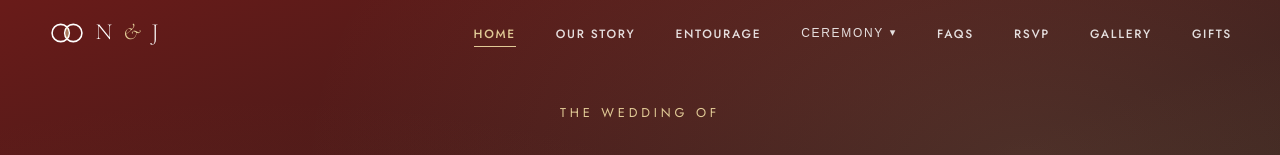
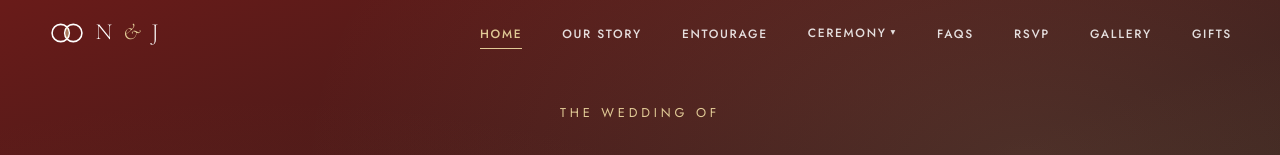
Before and after one commit to nimrodmanalaysay/nimrod-jirah-wedding, a React (Vite) app: page / in a window 1280 px wide. Shown: the top 155 px of the page. Built offline with nearby package versions, Linux system fonts and the light colour scheme.

Commit message:
16th edit, fixed the Ceremony tab

```diff
--- a/src/components/Navbar.css
+++ b/src/components/Navbar.css
@@ -23,7 +23,7 @@
   box-shadow: 0 2px 20px rgba(105,27,25,0.2);
 }
 
-/* ── Brand (logo mark + N & J) ── */
+/* ── Brand ── */
 .navbar__brand {
   display: flex;
   align-items: center;
@@ -31,15 +31,11 @@
   text-decoration: none;
   flex-shrink: 0;
 }
-
 .navbar__logo-icon {
-  width: 38px;
-  height: 22px;
+  width: 38px; height: 22px;
   transition: opacity var(--transition);
 }
-.navbar__brand:hover .navbar__logo-icon {
-  opacity: 0.8;
-}
+.navbar__brand:hover .navbar__logo-icon { opacity: 0.8; }
 
 .navbar__brand-text {
   font-family: var(--font-display);
@@ -50,19 +46,13 @@
   transition: color var(--transition);
   line-height: 1;
 }
-.navbar__brand-amp {
-  color: var(--gold);
-  font-style: italic;
-  margin: 0 0.1rem;
-}
-
-/* Light state overrides */
-.navbar--light .navbar__brand-text { color: var(--sage); }
-.navbar--light .navbar__brand-amp  { color: var(--btn-color); }
+.navbar__brand-amp { color: var(--gold); font-style: italic; margin: 0 0.1rem; }
+.navbar--light .navbar__brand-text      { color: var(--sage); }
+.navbar--light .navbar__brand-amp       { color: var(--btn-color); }
 .navbar__brand:hover .navbar__brand-text { color: var(--gold); }
 .navbar--light .navbar__brand:hover .navbar__brand-text { color: var(--btn-color); }
 
-/* ── Desktop links ── */
+/* ── Desktop nav list ── */
 .navbar__links {
   list-style: none;
   display: flex;
@@ -70,6 +60,7 @@
   gap: 2.5rem;
 }
 
+/* ── Every tab — anchor AND the Ceremony NavLink — identical style ── */
 .navbar__link {
   font-size: 0.75rem;
   font-weight: 500;
@@ -79,6 +70,17 @@
   color: rgba(255,255,255,0.85);
   position: relative;
   transition: color var(--transition);
+  /* Reset any browser default for the element type */
+  background: none;
+  border: none;
+  padding: 0;
+  cursor: pointer;
+  line-height: inherit;
+  font-family: var(--font-body);
+  /* Flex only for tabs that have a chevron */
+  display: inline-flex;
+  align-items: center;
+  gap: 0.25rem;
 }
 .navbar__link::after {
   content: '';
@@ -89,15 +91,77 @@
   transition: width var(--transition);
 }
 .navbar__link:hover,
-.navbar__link--active           { color: var(--gold); }
+.navbar__link--active                { color: var(--gold); }
 .navbar__link:hover::after,
-.navbar__link--active::after    { width: 100%; }
+.navbar__link--active::after         { width: 100%; }
 
-/* Light state */
-.navbar--light .navbar__link           { color: var(--sage); }
-.navbar--light .navbar__link::after    { background: var(--btn-color); }
+/* Light state (inner pages, top of scroll) */
+.navbar--light .navbar__link         { color: var(--sage); }
+.navbar--light .navbar__link::after  { background: var(--btn-color); }
 .navbar--light .navbar__link:hover,
-.navbar--light .navbar__link--active   { color: var(--btn-color); }
+.navbar--light .navbar__link--active { color: var(--btn-color); }
+
+/* ── Ceremony dropdown wrapper ── */
+.navbar__dropdown-wrap {
+  position: relative;
+  display: flex;
+  align-items: center;
+}
+
+/* Tiny chevron beside "Ceremony" text */
+.navbar__dropdown-chevron {
+  font-size: 0.6rem;
+  display: inline-block;
+  transition: transform 0.2s ease;
+  line-height: 1;
+}
+.navbar__dropdown-chevron.open { transform: rotate(180deg); }
+
+/* Dropdown panel */
+.navbar__dropdown {
+  position: absolute;
+  top: calc(100% + 14px);
+  left: 50%;
+  transform: translateX(-50%);
+  min-width: 200px;
+  background: var(--burgundy);
+  border-radius: 3px;
+  list-style: none;
+  padding: 0.4rem 0;
+  box-shadow: 0 10px 32px rgba(0,0,0,0.25);
+  animation: dropdownIn 0.2s ease both;
+  z-index: 1000;
+}
+@keyframes dropdownIn {
+  from { opacity: 0; transform: translateX(-50%) translateY(-8px); }
+  to   { opacity: 1; transform: translateX(-50%) translateY(0); }
+}
+.navbar__dropdown::before {
+  content: '';
+  position: absolute;
+  top: -6px; left: 50%;
+  transform: translateX(-50%);
+  border: 6px solid transparent;
+  border-bottom-color: var(--burgundy);
+  border-top: none;
+}
+.navbar__dropdown-item {
+  display: block;
+  padding: 0.65rem 1.4rem;
+  font-size: 0.73rem;
+  font-weight: 500;
+  letter-spacing: 0.1em;
+  text-transform: uppercase;
+  text-decoration: none;
+  color: rgba(255,255,255,0.7);
+  transition: color var(--transition), background var(--transition);
+  white-space: nowrap;
+}
+.navbar__dropdown-item:hover,
+.navbar__dropdown-item.active {
+  color: var(--gold);
+  background: rgba(255,255,255,0.05);
+}
 
 /* ── Hamburger ── */
 .navbar__hamburger {
@@ -112,30 +176,26 @@
 }
 .navbar__hamburger span {
   display: block;
-  width: 24px;
-  height: 1.5px;
+  width: 24px; height: 1.5px;
   background: var(--white);
   transition: transform 0.3s ease, opacity 0.3s ease, background 0.3s ease;
 }
 .navbar--light .navbar__hamburger span { background: var(--sage); }
-/* Always white when drawer is open (dark bg behind) */
 .navbar__hamburger.open span           { background: var(--white); }
-
 .navbar__hamburger.open span:nth-child(1) { transform: translateY(6.5px) rotate(45deg); }
 .navbar__hamburger.open span:nth-child(2) { opacity: 0; }
 .navbar__hamburger.open span:nth-child(3) { transform: translateY(-6.5px) rotate(-45deg); }
 
-/* ── Backdrop (mobile) ── */
+/* ── Mobile backdrop ── */
 .navbar__backdrop {
-  position: fixed;
-  inset: 0;
+  position: fixed; inset: 0;
   background: rgba(0,0,0,0.35);
   z-index: 1000;
   animation: fadeIn 0.25s ease;
 }
-@keyframes fadeIn { from { opacity:0; } to { opacity:1; } }
+@keyframes fadeIn { from { opacity: 0; } to { opacity: 1; } }
 
-/* ── Mobile Drawer ── */
+/* ── Mobile drawer ── */
 .navbar__drawer {
   display: none;
   position: fixed;
@@ -154,7 +214,6 @@
 }
 .navbar__drawer--open { transform: translateX(0); }
 
-/* Drawer header */
 .navbar__drawer-header {
   display: flex;
   align-items: center;
@@ -183,144 +242,18 @@
   border-left: 2px solid transparent;
   transition: color var(--transition), border-color var(--transition), background var(--transition);
 }
-.navbar__drawer-link:hover {
+.navbar__drawer-link:hover,
+.navbar__drawer-link.active {
   color: var(--gold);
   background: rgba(225,202,150,0.06);
   border-left-color: var(--gold);
 }
-.navbar__drawer-link.active {
-  color: var(--gold);
-  border-left-color: var(--btn-color);
-  background: rgba(202,102,65,0.1);
-}
 
-/* ── Responsive ── */
-@media (max-width: 768px) {
-  .navbar         { padding: 1rem 1.2rem; }
-  .navbar--scrolled { padding: 0.8rem 1.2rem; }
-  .navbar__links    { display: none; }
-  .navbar__hamburger { display: flex; }
-  .navbar__drawer    { display: flex; }
-}
-
-/* ══════════════════════════════════════════════════════════
-   Ceremony Dropdown (desktop)
-   ══════════════════════════════════════════════════════════ */
-
-.navbar__dropdown-wrap {
-  position: relative;
-}
-
-/* The "Ceremony" trigger button styled identically to navbar__link */
-.navbar__dropdown-trigger {
-  display: flex;
-  align-items: center;
-  gap: 0.3rem;
-  background: none;
-  border: none;
-  padding: 0;
-  cursor: pointer;
-  /* Inherits font/color from .navbar__link */
-  font-size: 0.75rem;
-  font-weight: 500;
-  letter-spacing: 0.14em;
-  text-transform: uppercase;
-  color: rgba(255,255,255,0.85);
-  transition: color var(--transition);
-}
-.navbar__dropdown-trigger::after {
-  content: '';
-  position: absolute;
-  bottom: -4px; left: 0;
-  width: 0; height: 1px;
-  background: var(--gold);
-  transition: width var(--transition);
-}
-.navbar__dropdown-trigger:hover,
-.navbar__dropdown-trigger.navbar__link--active { color: var(--gold); }
-.navbar__dropdown-trigger:hover::after,
-.navbar__dropdown-trigger.navbar__link--active::after { width: 100%; }
-
-/* Light state */
-.navbar--light .navbar__dropdown-trigger { color: var(--sage); }
-.navbar--light .navbar__dropdown-trigger::after { background: var(--btn-color); }
-.navbar--light .navbar__dropdown-trigger:hover,
-.navbar--light .navbar__dropdown-trigger.navbar__link--active { color: var(--btn-color); }
-
-.navbar__dropdown-chevron {
-  font-size: 0.7rem;
-  display: inline-block;
-  transition: transform 0.2s ease;
-  margin-left: 1px;
-}
-.navbar__dropdown-chevron.open { transform: rotate(180deg); }
-
-/* Dropdown panel */
-.navbar__dropdown {
-  position: absolute;
-  top: calc(100% + 14px);
-  left: 50%;
-  transform: translateX(-50%);
-  min-width: 200px;
-  background: var(--burgundy);
-  border-radius: 3px;
-  list-style: none;
-  padding: 0.4rem 0;
-  box-shadow: 0 10px 32px rgba(0,0,0,0.25);
-  animation: dropdownIn 0.2s ease both;
-  z-index: 1000;
-}
-@keyframes dropdownIn {
-  from { opacity: 0; transform: translateX(-50%) translateY(-8px); }
-  to   { opacity: 1; transform: translateX(-50%) translateY(0); }
-}
-
-/* Arrow pointer */
-.navbar__dropdown::before {
-  content: '';
-  position: absolute;
-  top: -6px; left: 50%;
-  transform: translateX(-50%);
-  border: 6px solid transparent;
-  border-bottom-color: var(--burgundy);
-  border-top: none;
-}
-
-.navbar__dropdown-item {
-  display: block;
-  padding: 0.65rem 1.4rem;
-  font-size: 0.75rem;
-  font-weight: 500;
-  letter-spacing: 0.1em;
-  text-transform: uppercase;
-  text-decoration: none;
-  color: rgba(255,255,255,0.75);
-  transition: color var(--transition), background var(--transition);
-  white-space: nowrap;
-}
-.navbar__dropdown-item:hover,
-.navbar__dropdown-item.active {
-  color: var(--gold);
-  background: rgba(255,255,255,0.05);
-}
-.navbar__dropdown-item--hub {
-  font-size: 0.65rem;
-  letter-spacing: 0.18em;
-  color: rgba(255,255,255,0.4);
-  border-bottom: 1px solid rgba(255,255,255,0.08);
-  margin-bottom: 0.2rem;
-}
-.navbar__dropdown-item--hub:hover { color: var(--gold); }
-
-/* ══════════════════════════════════════════════════════════
-   Mobile Drawer — Ceremony accordion
-   ══════════════════════════════════════════════════════════ */
-
+/* ── Mobile Ceremony accordion ── */
 .navbar__drawer-group {
   display: flex;
   flex-direction: column;
 }
-
 .navbar__drawer-group-toggle {
   display: flex;
   align-items: center;
@@ -337,6 +270,8 @@
   cursor: pointer;
   transition: color var(--transition), background var(--transition), border-color var(--transition);
   text-align: left;
+  width: 100%;
+  font-family: var(--font-body);
 }
 .navbar__drawer-group-toggle:hover,
 .navbar__drawer-group-toggle.active {
@@ -344,7 +279,6 @@
   background: rgba(225,202,150,0.06);
   border-left-color: var(--gold);
 }
-
 .navbar__drawer-chevron {
   display: inline-block;
   transition: transform 0.25s ease;
@@ -352,19 +286,22 @@
 }
 .navbar__drawer-chevron.open { transform: rotate(90deg); }
 
-/* Collapsible submenu — CSS grid trick */
+/* Collapsible submenu — outer div animates height via max-height */
 .navbar__drawer-sub {
-  display: grid;
-  grid-template-rows: 0fr;
-  transition: grid-template-rows 0.3s cubic-bezier(0.4,0,0.2,1);
+  max-height: 0;
+  overflow: hidden;
+  transition: max-height 0.35s cubic-bezier(0.4, 0, 0.2, 1);
   background: rgba(0,0,0,0.15);
-  overflow: hidden;
 }
 .navbar__drawer-sub--open {
-  grid-template-rows: 1fr;
+  /* Large enough to fit all links; adjust if you add more */
+  max-height: 300px;
 }
-.navbar__drawer-sub > * {
-  overflow: hidden;
+
+/* Inner div sits inside the overflow:hidden boundary */
+.navbar__drawer-sub-inner {
+  display: flex;
+  flex-direction: column;
 }
 
 .navbar__drawer-sublink {
@@ -384,3 +321,12 @@
   color: var(--gold);
   border-left-color: var(--btn-color);
 }
+
+/* ── Responsive ── */
+@media (max-width: 768px) {
+  .navbar           { padding: 1rem 1.2rem; }
+  .navbar--scrolled { padding: 0.8rem 1.2rem; }
+  .navbar__links    { display: none; }
+  .navbar__hamburger { display: flex; }
+  .navbar__drawer   { display: flex; }
+}
--- a/src/components/Navbar.jsx
+++ b/src/components/Navbar.jsx
@@ -2,30 +2,21 @@ import React, { useState, useEffect, useRef } from 'react'
 import { NavLink, Link, useLocation } from 'react-router-dom'
 import './Navbar.css'
 
-/* ============================================================
-   Navbar
-   • Logo left, links right
-   • Transparent (home: white text, others: sage text)
-   • Solid burgundy on scroll
-   • Ceremony has a dropdown for sub-pages
-   • Mobile drawer with collapsible Ceremony submenu
-   ============================================================ */
-
 const CEREMONY_CHILDREN = [
-  { label: 'Wedding Ceremony', path: '/ceremony/wedding'   },
-  { label: 'Reception',        path: '/ceremony/reception' },
-  { label: 'Dress Code',       path: '/ceremony/dresscode' },
+  { label: 'Overview',         path: '/ceremony'            },
+  { label: 'Wedding Ceremony', path: '/ceremony/wedding'    },
+  { label: 'Reception',        path: '/ceremony/reception'  },
+  { label: 'Dress Code',       path: '/ceremony/dresscode'  },
 ]
 
-// Flat links (non-dropdown)
 const FLAT_LINKS = [
-  { label: 'Home',      path: '/'           },
-  { label: 'Our Story', path: '/story'      },
-  { label: 'Entourage', path: '/entourage'  },
-  { label: 'FAQs',      path: '/faqs'       },
-  { label: 'RSVP',      path: '/rsvp'       },
-  { label: 'Gallery',   path: '/gallery'    },
-  { label: 'Gifts',     path: '/gifts'      },
+  { label: 'Home',      path: '/'          },
+  { label: 'Our Story', path: '/story'     },
+  { label: 'Entourage', path: '/entourage' },
+  { label: 'FAQs',      path: '/faqs'      },
+  { label: 'RSVP',      path: '/rsvp'      },
+  { label: 'Gallery',   path: '/gallery'   },
+  { label: 'Gifts',     path: '/gifts'     },
 ]
 
 function WeddingLogo({ light }) {
@@ -41,15 +32,15 @@ function WeddingLogo({ light }) {
   )
 }
 
-/* Ceremony dropdown (desktop) */
-function CeremonyDropdown({ isLight, closeMenu }) {
-  const [open, setOpen] = useState(false)
-  const ref             = useRef(null)
-  const { pathname }    = useLocation()
+/* ── Desktop Ceremony dropdown ──
+   Uses a plain <li> + <NavLink> identical to all other tabs.
+   Dropdown opens on click, closes on outside click.         */
+function CeremonyDropdown({ closeMenu }) {
+  const [open, setOpen]  = useState(false)
+  const ref              = useRef(null)
+  const { pathname }     = useLocation()
+  const isActive         = pathname.startsWith('/ceremony')
 
-  const isActive = pathname.startsWith('/ceremony')
-
-  // Close on outside click
   useEffect(() => {
     function handler(e) {
       if (ref.current && !ref.current.contains(e.target)) setOpen(false)
@@ -60,37 +51,29 @@ function CeremonyDropdown({ isLight, closeMenu }) {
 
   return (
     <li className="navbar__dropdown-wrap" ref={ref}>
-      <button
-        className={[
-          'navbar__link navbar__dropdown-trigger',
-          isActive    ? 'navbar__link--active' : '',
-          isLight     ? 'navbar__link--light'  : '',
-        ].filter(Boolean).join(' ')}
-        onClick={() => setOpen(o => !o)}
-        aria-haspopup="true"
-        aria-expanded={open}
+      {/* Rendered exactly like every other tab — same tag, same class */}
+      <NavLink
+        to="/ceremony"
+        className={({ isActive }) =>
+          'navbar__link navbar__link--has-dropdown' +
+          (isActive || open ? ' navbar__link--active' : '')
+        }
+        onClick={e => {
+          e.preventDefault()       // don't navigate on click — open dropdown instead
+          setOpen(o => !o)
+        }}
       >
         Ceremony
         <span className={`navbar__dropdown-chevron ${open ? 'open' : ''}`}>▾</span>
-      </button>
+      </NavLink>
 
       {open && (
         <ul className="navbar__dropdown">
-          {/* Hub link */}
-          <li>
-            <NavLink
-              to="/ceremony"
-              end
-              className="navbar__dropdown-item navbar__dropdown-item--hub"
-              onClick={() => { setOpen(false); closeMenu() }}
-            >
-              Overview
-            </NavLink>
-          </li>
           {CEREMONY_CHILDREN.map(({ label, path }) => (
             <li key={path}>
               <NavLink
                 to={path}
+                end={path === '/ceremony'}
                 className={({ isActive }) =>
                   'navbar__dropdown-item' + (isActive ? ' active' : '')
                 }
@@ -107,13 +90,18 @@ function CeremonyDropdown({ isLight, closeMenu }) {
 }
 
 export default function Navbar() {
-  const [scrolled,        setScrolled]        = useState(false)
-  const [menuOpen,        setMenuOpen]        = useState(false)
+  const [scrolled,         setScrolled]         = useState(false)
+  const [menuOpen,         setMenuOpen]         = useState(false)
   const [ceremonyExpanded, setCeremonyExpanded] = useState(false)
-  const { pathname }    = useLocation()
+  const { pathname } = useLocation()
 
   const isHome  = pathname === '/'
   const isLight = !scrolled && !isHome
+
+  // Reset ceremony submenu whenever route changes
+  useEffect(() => {
+    setCeremonyExpanded(false)
+  }, [pathname])
 
   useEffect(() => {
     const onScroll = () => setScrolled(window.scrollY > 60)
@@ -122,7 +110,6 @@ export default function Navbar() {
     return () => window.removeEventListener('scroll', onScroll)
   }, [pathname])
 
-  // Collapse ceremony submenu when closing drawer
   const closeMenu = () => {
     setMenuOpen(false)
     setCeremonyExpanded(false)
@@ -145,10 +132,9 @@ export default function Navbar() {
         </span>
       </Link>
 
-      {/* Desktop links */}
+      {/* Desktop links — all items rendered uniformly */}
       <ul className="navbar__links">
-        {/* Home + Our Story */}
-        {FLAT_LINKS.slice(0, 2).map(({ label, path }) => (
+        {FLAT_LINKS.slice(0, 3).map(({ label, path }) => (
           <li key={path}>
             <NavLink to={path} end
               className={({ isActive }) =>
@@ -158,19 +144,9 @@ export default function Navbar() {
           </li>
         ))}
 
-        {/* Entourage */}
-        <li>
-          <NavLink to="/entourage" end
-            className={({ isActive }) =>
-              'navbar__link' + (isActive ? ' navbar__link--active' : '')
-            }
-          >Entourage</NavLink>
-        </li>
+        {/* Ceremony — same visual as other tabs, with dropdown */}
+        <CeremonyDropdown closeMenu={closeMenu} />
 
-        {/* Ceremony dropdown */}
-        <CeremonyDropdown isLight={isLight} closeMenu={closeMenu} />
-
-        {/* FAQs, RSVP, Gallery, Gifts */}
         {FLAT_LINKS.slice(3).map(({ label, path }) => (
           <li key={path}>
             <NavLink to={path} end
@@ -208,7 +184,6 @@ export default function Navbar() {
           <span className="navbar__drawer-monogram">N &amp; J</span>
         </div>
 
-        {/* Flat links before Ceremony */}
         {FLAT_LINKS.slice(0, 3).map(({ label, path }) => (
           <NavLink key={path} to={path} end
             className={({ isActive }) =>
@@ -218,7 +193,7 @@ export default function Navbar() {
           >{label}</NavLink>
         ))}
 
-        {/* Ceremony accordion */}
+        {/* Ceremony accordion in mobile drawer */}
         <div className="navbar__drawer-group">
           <button
             className={`navbar__drawer-group-toggle ${pathname.startsWith('/ceremony') ? 'active' : ''}`}
@@ -229,21 +204,23 @@ export default function Navbar() {
             <span className={`navbar__drawer-chevron ${ceremonyExpanded ? 'open' : ''}`}>›</span>
           </button>
 
+          {/* Submenu — outer div handles grid animation,
+              inner div provides the overflow:hidden boundary */}
           <div className={`navbar__drawer-sub ${ceremonyExpanded ? 'navbar__drawer-sub--open' : ''}`}>
-            <NavLink to="/ceremony" end
-              className={({ isActive }) => 'navbar__drawer-sublink' + (isActive ? ' active' : '')}
-              onClick={closeMenu}
-            >Overview</NavLink>
-            {CEREMONY_CHILDREN.map(({ label, path }) => (
-              <NavLink key={path} to={path}
-                className={({ isActive }) => 'navbar__drawer-sublink' + (isActive ? ' active' : '')}
-                onClick={closeMenu}
-              >{label}</NavLink>
-            ))}
+            <div className="navbar__drawer-sub-inner">
+              {CEREMONY_CHILDREN.map(({ label, path }) => (
+                <NavLink key={path} to={path}
+                  end={path === '/ceremony'}
+                  className={({ isActive }) =>
+                    'navbar__drawer-sublink' + (isActive ? ' active' : '')
+                  }
+                  onClick={closeMenu}
+                >{label}</NavLink>
+              ))}
+            </div>
           </div>
         </div>
 
-        {/* Remaining flat links */}
         {FLAT_LINKS.slice(3).map(({ label, path }) => (
           <NavLink key={path} to={path} end
             className={({ isActive }) =>
--- a/src/pages/Reception.jsx
+++ b/src/pages/Reception.jsx
@@ -13,7 +13,7 @@ const program = [
   { time: '5:15 PM', event: 'Grand Entrance',        note: 'Introduction of the newly married couple.' },
   { time: '5:30 PM', event: 'Opening Prayer & Toast', note: 'Blessing of the meal led by a principal sponsor.' },
   { time: '5:45 PM', event: 'Dinner Service Begins', note: 'Seven-course plated dinner.' },
-  { time: '6:30 PM', event: 'First Dance',           note: "Couple's first dance as husband and wife."},
+  { time: '6:30 PM', event: 'First Dance',           note: "Couple's first dance as husband and wife." },
   { time: '6:45 PM', event: 'Parent Dances',         note: 'Father–Daughter and Mother–Son dances.' },
   { time: '7:00 PM', event: 'Speeches & Toasts',     note: 'Best Man, Maid of Honor, and sponsors.' },
   { time: '7:30 PM', event: 'Cake Cutting',          note: 'Followed by dessert service.' },
```
